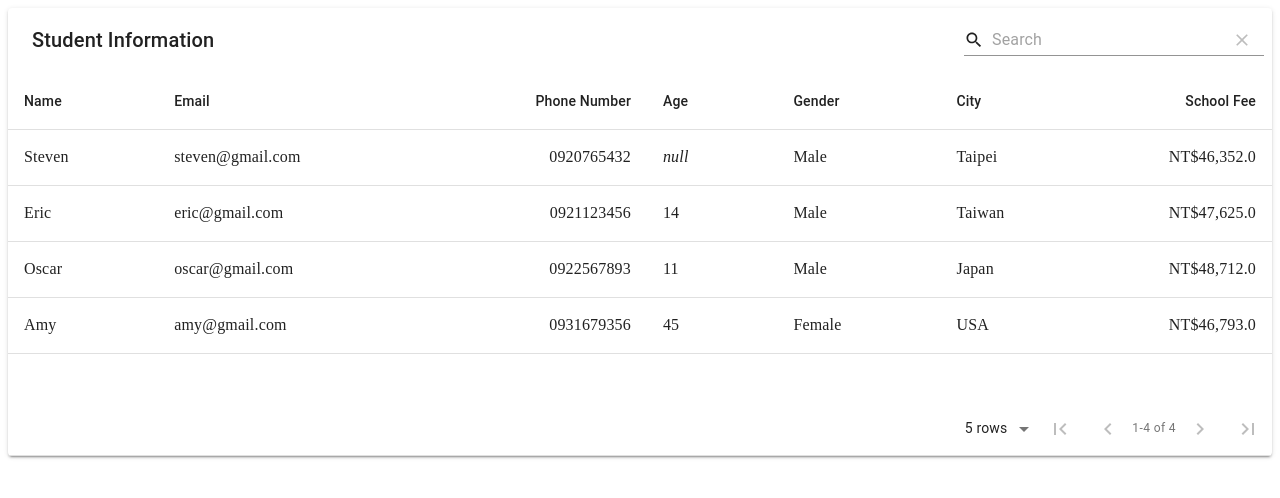
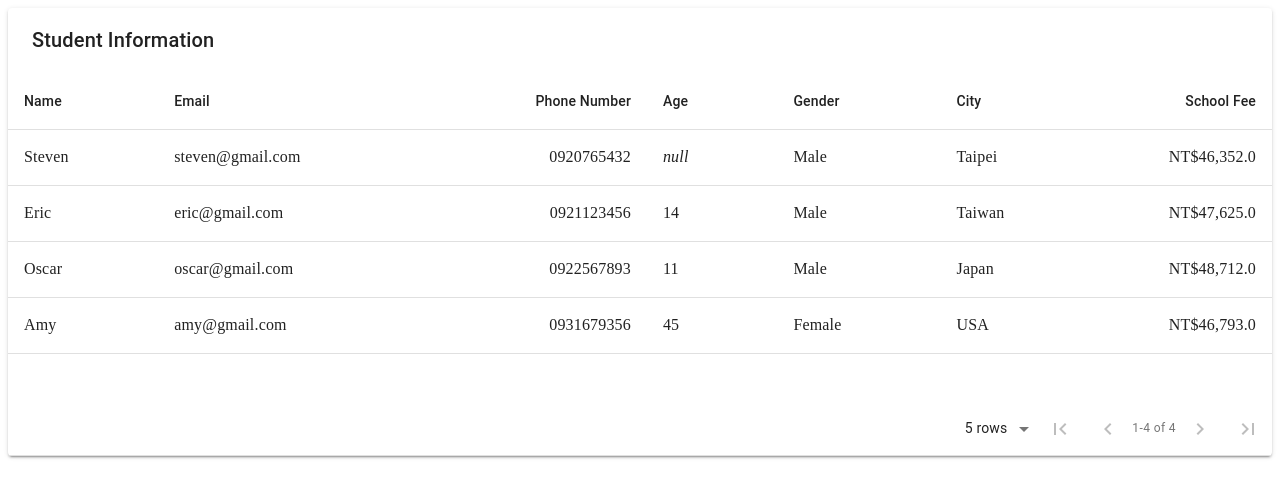
Before and after one commit to pluto123/material_table, a React (Create React App) app: page / in a window 1280 px wide. Shown: the top 498 px of the page. Built offline with nearby package versions, Linux system fonts and the light colour scheme.

Commit message:
關閉 search 功能

```diff
--- a/src/App.js
+++ b/src/App.js
@@ -66,7 +66,10 @@ function App() {
         columns={columns}
         data={tableData}
         title="Student Information"
-        options={{sorting: true}}
+        options={{
+          sorting: true,
+          search: false
+        }}
       />
     </div>
   );
```
